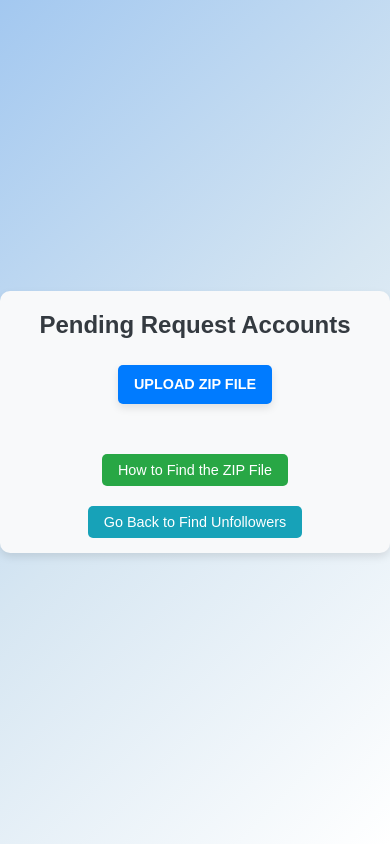
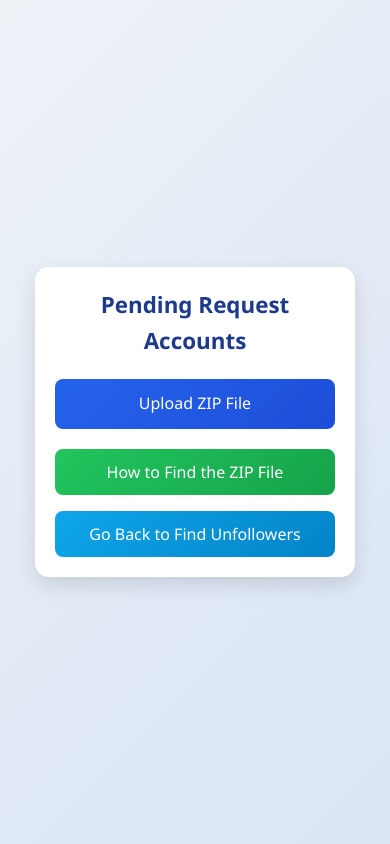
Before and after one commit to kunjkhanpara/Instagram_Unfollower_Tracker, a React (Create React App) app in the folder Desktop/New folder/Instagram_Unfollower_Tracker-main/: page /Instagram_Unfollower_Tracker/ok in a window 390 px wide. Built offline with nearby package versions, Linux system fonts and the light colour scheme.

Commit message:
Improve mobile UI and list scroll for unfollowers and pending requests

```diff
--- a/Desktop/New folder/Instagram_Unfollower_Tracker-main/src/components/CheckUnfollower.css
+++ b/Desktop/New folder/Instagram_Unfollower_Tracker-main/src/components/CheckUnfollower.css
@@ -1,123 +1,174 @@
-.file-upload-container {
-    background-color: #f8f9fa;
-    padding: 40px;
-    border-radius: 10px;
-    box-shadow: 0 4px 8px rgba(0, 0, 0, 0.1);
-    max-width: 700px;
-    margin: 30px auto;
-    text-align: center;
-    overflow: auto;
-    height: auto;
+* {
+  box-sizing: border-box;
+  font-family: "Segoe UI", sans-serif;
 }
 
-h2 {
-    font-size: 2rem;
-    color: #343a40;
-    margin-bottom: 20px;
+body {
+  background: linear-gradient(135deg, #eef2f7, #d9e4f5);
 }
 
+/* Main Card */
+.file-upload-container {
+  background-color: #ffffff;
+  padding: 30px;
+  border-radius: 14px;
+  box-shadow: 0 8px 20px rgba(0, 0, 0, 0.12);
+  max-width: 700px;
+  margin: 20px auto;
+  text-align: center;
+}
+
+/* Title */
+h2 {
+  font-size: 2rem;
+  color: #7c2d12;
+  margin-bottom: 20px;
+}
+
+/* Upload Section */
 .upload-section {
-    margin-bottom: 20px;
+  margin-bottom: 20px;
 }
 
 .custom-upload-btn {
-    display: inline-block;
-    padding: 15px 30px;
-    font-size: 1.1rem;
-    font-weight: bold;
-    color: white;
-    background-color: #007bff;
-    border: none;
-    border-radius: 5px;
-    cursor: pointer;
-    transition: background-color 0.3s ease, transform 0.2s ease;
-    text-align: center;
-    text-transform: uppercase;
-    box-shadow: 0 4px 8px rgba(0, 0, 0, 0.1);
-    margin-bottom: 10px;
+  display: inline-block;
+  background: linear-gradient(135deg, #f97316, #ea580c);
+  color: white;
+  padding: 12px 26px;
+  font-size: 1rem;
+  border-radius: 8px;
+  cursor: pointer;
+  transition: transform 0.2s, box-shadow 0.2s;
 }
 
 .custom-upload-btn:hover {
-    background-color: #0056b3;
-    transform: scale(1.05);
+  transform: translateY(-2px);
+  box-shadow: 0 4px 10px rgba(234, 88, 12, 0.4);
 }
 
 .upload-input-hidden {
-    display: none;
+  display: none;
 }
 
 .loading-spinner {
-    font-size: 1.2rem;
-    color: #17a2b8;
+  font-size: 1rem;
+  color: #0ea5e9;
 }
 
 .error-message {
-    color: #dc3545;
-    margin-top: 10px;
+  color: #dc2626;
+  margin-top: 10px;
 }
 
+/* Result Section */
 .result-section {
-    margin-top: 20px;
-    text-align: left;
+  margin-top: 20px;
+  text-align: left;
 }
 
-.non-followers-list {
-    list-style-type: none;
-    padding: 0;
-    max-height: 300px;
-    overflow-y: auto;
-    margin-top: 10px;
-    border: 1px solid #dee2e6;
-    border-radius: 5px;
-    padding: 10px;
-    background-color: #ffffff;
+.result-section h3 {
+  color: #111827;
 }
 
+/* LIST */
+.non-followers-list {
+  list-style: none;
+  padding: 0;
+  margin-top: 12px;
+  border-radius: 10px;
+  background: #f9fafb;
+  border: 1px solid #e5e7eb;
+
+  /* SHOW ~10 ITEMS */
+  max-height: 55vh;
+  overflow-y: auto;
+}
+
+/* List item */
 .non-followers-list li {
-    padding: 5px 0;
-    border-bottom: 1px solid #dee2e6;
+  padding: 12px 14px;
+  border-bottom: 1px solid #e5e7eb;
 }
 
 .non-followers-list li:last-child {
-    border-bottom: none;
+  border-bottom: none;
+}
+
+.non-followers-list a {
+  text-decoration: none;
+  color: #c2410c;
+  font-weight: 500;
+}
+
+.non-followers-list a:hover {
+  text-decoration: underline;
+  color: #9a3412;
+}
+
+/* Buttons */
+.instructions-btn,
+.pending-requests-btn {
+  display: block;
+  width: 100%;
+  padding: 12px;
+  margin-top: 16px;
+  font-size: 1rem;
+  border-radius: 8px;
+  border: none;
+  cursor: pointer;
+  color: white;
 }
 
 .instructions-btn {
-    padding: 10px 20px;
-    background-color: #28a745;
-    color: white;
-    font-size: 1rem;
-    border: none;
-    border-radius: 5px;
-    cursor: pointer;
-    margin-top: 20px;
-    transition: background-color 0.3s ease;
+  background: linear-gradient(135deg, #22c55e, #16a34a);
 }
 
 .instructions-btn:hover {
-    background-color: #218838;
+  background: linear-gradient(135deg, #16a34a, #15803d);
 }
 
 .pending-requests-btn {
-    padding: 10px 20px;
-    background-color: #17a2b8;
-    color: white;
-    font-size: 1rem;
-    border: none;
-    border-radius: 5px;
-    cursor: pointer;
-    margin-top: 20px;
-    transition: background-color 0.3s ease;
+  background: linear-gradient(135deg, #0ea5e9, #0284c7);
 }
 
 .pending-requests-btn:hover {
-    background-color: #117a8b;
+  background: linear-gradient(135deg, #0284c7, #0369a1);
 }
 
-.no-underline {
-    text-decoration: none;
+/* ---------- RESPONSIVE ---------- */
+
+/* Tablets */
+@media (max-width: 768px) {
+  .file-upload-container {
+    padding: 20px;
+    max-width: 95%;
+  }
+
+  h2 {
+    font-size: 1.6rem;
+  }
+
+  .non-followers-list {
+    max-height: 50vh;
+  }
 }
 
-.non-followers-list a:hover {
-    text-decoration: underline;
+/* Mobiles */
+@media (max-width: 480px) {
+  h2 {
+    font-size: 1.4rem;
+  }
+
+  .custom-upload-btn {
+    width: 100%;
+  }
+
+  .non-followers-list {
+    max-height: 60vh;
+  }
+
+  .non-followers-list li {
+    padding: 10px;
+    font-size: 0.95rem;
+  }
 }
--- a/Desktop/New folder/Instagram_Unfollower_Tracker-main/src/components/CheckUnfollower.js
+++ b/Desktop/New folder/Instagram_Unfollower_Tracker-main/src/components/CheckUnfollower.js
@@ -31,7 +31,7 @@ const CheckUnfollower = () => {
         return;
       }
 
-      // ---------- READ FOLLOWERS ----------
+      // READ FOLLOWERS
       const followersFile = connectionsFolder.file('followers_1.json');
       if (!followersFile) {
         setError('followers_1.json is missing.');
@@ -47,7 +47,7 @@ const CheckUnfollower = () => {
         .filter(Boolean)
         .map(u => u.toLowerCase());
 
-      // ---------- READ FOLLOWING ----------
+      // READ FOLLOWING
       const followingFile = connectionsFolder.file('following.json');
       if (!followingFile) {
         setError('following.json is missing.');
@@ -63,9 +63,8 @@ const CheckUnfollower = () => {
         .filter(Boolean)
         .map(u => u.toLowerCase());
 
-      // ---------- COMPARE ----------
+      // COMPARE
       const nonFollowersList = following.filter(user => !followers.includes(user));
-
       setNonFollowers(nonFollowersList);
 
     } catch (err) {
@@ -78,7 +77,7 @@ const CheckUnfollower = () => {
 
   return (
     <div className="file-upload-container">
-      <h2>Check Who Isn't Following You Back</h2>
+      <h2>Who Isn’t Following You Back</h2>
 
       <div className="upload-section">
         <label htmlFor="file-upload" className="custom-upload-btn">
@@ -106,7 +105,6 @@ const CheckUnfollower = () => {
                   href={`https://instagram.com/${user}`}
                   target="_blank"
                   rel="noopener noreferrer"
-                  className="no-underline"
                 >
                   {index + 1}. {user}
                 </a>
--- a/Desktop/New folder/Instagram_Unfollower_Tracker-main/src/components/ok.css
+++ b/Desktop/New folder/Instagram_Unfollower_Tracker-main/src/components/ok.css
@@ -1,37 +1,49 @@
-.file-upload-container {
-  background-color: #f8f9fa;
-  padding: 40px;
-  border-radius: 10px;
-  box-shadow: 0 4px 8px rgba(0, 0, 0, 0.1);
-  max-width: 600px;
-  margin: 30px auto;
-  text-align: center;
-  overflow: hidden;
+* {
+  box-sizing: border-box;
+  font-family: "Segoe UI", sans-serif;
 }
 
+body {
+  background: linear-gradient(135deg, #eef2f7, #d9e4f5);
+}
+
+/* Main Card */
+.file-upload-container {
+  background-color: #ffffff;
+  padding: 30px;
+  border-radius: 14px;
+  box-shadow: 0 8px 20px rgba(0, 0, 0, 0.12);
+  max-width: 700px;
+  margin: 20px auto;
+  text-align: center;
+}
+
+/* Title */
 h2 {
   font-size: 2rem;
-  color: #343a40;
+  color: #1e3a8a;
   margin-bottom: 20px;
 }
 
+/* Upload Section */
 .upload-section {
   margin-bottom: 20px;
 }
 
 .custom-upload-btn {
   display: inline-block;
-  background-color: #007bff;
+  background: linear-gradient(135deg, #2563eb, #1d4ed8);
   color: white;
-  padding: 10px 20px;
+  padding: 12px 26px;
   font-size: 1rem;
-  border-radius: 5px;
+  border-radius: 8px;
   cursor: pointer;
-  transition: background-color 0.3s ease;
+  transition: transform 0.2s, box-shadow 0.2s;
 }
 
 .custom-upload-btn:hover {
-  background-color: #0056b3;
+  transform: translateY(-2px);
+  box-shadow: 0 4px 10px rgba(37, 99, 235, 0.4);
 }
 
 .upload-input-hidden {
@@ -39,123 +51,124 @@ h2 {
 }
 
 .loading-spinner {
-  font-size: 1.2rem;
-  color: #17a2b8;
+  font-size: 1rem;
+  color: #0ea5e9;
 }
 
 .error-message {
-  color: #dc3545;
+  color: #dc2626;
   margin-top: 10px;
 }
 
+/* Result Section */
 .result-section {
   margin-top: 20px;
   text-align: left;
 }
 
-.pending-requests-list {
-  list-style-type: none;
-  padding: 0;
-  max-height: 300px;
-  overflow-y: auto;
-  margin-top: 10px;
-  border: 1px solid #dee2e6;
-  border-radius: 5px;
-  padding: 10px;
-  background-color: #ffffff;
+.result-section h3 {
+  color: #111827;
 }
 
+/* LIST */
+.pending-requests-list {
+  list-style: none;
+  padding: 0;
+  margin-top: 12px;
+  border-radius: 10px;
+  background: #f9fafb;
+  border: 1px solid #e5e7eb;
+
+  /* 👇 IMPORTANT FIX */
+  max-height: 55vh;   /* shows about 10 items on mobile */
+  overflow-y: auto;
+}
+
+/* List item */
 .pending-requests-list li {
-  padding: 5px 0;
-  border-bottom: 1px solid #dee2e6;
+  padding: 12px 14px;
+  border-bottom: 1px solid #e5e7eb;
 }
 
 .pending-requests-list li:last-child {
   border-bottom: none;
 }
 
-.instructions-btn {
-  padding: 10px 20px;
-  background-color: #28a745;
-  color: white;
-  font-size: 1rem;
-  border: none;
-  border-radius: 5px;
-  cursor: pointer;
-  margin-top: 20px;
-  transition: background-color 0.3s ease;
-}
-
-.instructions-btn:hover {
-  background-color: #218838;
-}
-
-.back-btn {
-  padding: 10px 20px;
-  background-color: #17a2b8;
-  color: white;
-  font-size: 1rem;
-  border: none;
-  border-radius: 5px;
-  cursor: pointer;
-  margin-top: 20px;
-  transition: background-color 0.3s ease;
-}
-
-.back-btn:hover {
-  background-color: #5a6268;
-}
-
-.no-underline {
+.pending-requests-list a {
   text-decoration: none;
+  color: #1d4ed8;
+  font-weight: 500;
 }
 
 .pending-requests-list a:hover {
   text-decoration: underline;
+  color: #1e40af;
 }
 
-/* Mobile responsiveness */
-@media (max-width: 767px) {
+/* Buttons */
+.instructions-btn,
+.back-btn {
+  display: block;
+  width: 100%;
+  padding: 12px;
+  margin-top: 16px;
+  font-size: 1rem;
+  border-radius: 8px;
+  border: none;
+  cursor: pointer;
+  color: white;
+}
+
+.instructions-btn {
+  background: linear-gradient(135deg, #22c55e, #16a34a);
+}
+
+.instructions-btn:hover {
+  background: linear-gradient(135deg, #16a34a, #15803d);
+}
+
+.back-btn {
+  background: linear-gradient(135deg, #0ea5e9, #0284c7);
+}
+
+.back-btn:hover {
+  background: linear-gradient(135deg, #0284c7, #0369a1);
+}
+
+/* ---------- RESPONSIVE ---------- */
+
+/* Tablets */
+@media (max-width: 768px) {
   .file-upload-container {
-      padding: 20px;
-      max-width: 100%;
+    padding: 20px;
+    max-width: 95%;
   }
 
   h2 {
-      font-size: 1.5rem;
-  }
-
-  .custom-upload-btn, .instructions-btn, .back-btn {
-      font-size: 0.9rem;
-      padding: 8px 16px;
+    font-size: 1.6rem;
   }
 
   .pending-requests-list {
-      max-height: 200px;
-  }
-
-  .result-section {
-      margin-top: 10px;
-  }
-
-  .upload-section {
-      display: flex;
-      flex-direction: column;
-      align-items: center;
-  }
-
-  .loading-spinner {
-      font-size: 1rem;
+    max-height: 50vh;
   }
 }
 
+/* Mobiles */
 @media (max-width: 480px) {
-  .pending-requests-list {
-      max-height: 150px;
-      overflow-y: scroll;
+  h2 {
+    font-size: 1.4rem;
   }
 
-  .file-upload-container {
-      padding: 15px;
+  .custom-upload-btn {
+    width: 100%;
+  }
+
+  .pending-requests-list {
+    max-height: 60vh; /* shows ~10 names on phone */
+  }
+
+  .pending-requests-list li {
+    padding: 10px;
+    font-size: 0.95rem;
   }
 }
--- a/Desktop/New folder/Instagram_Unfollower_Tracker-main/src/components/ok.js
+++ b/Desktop/New folder/Instagram_Unfollower_Tracker-main/src/components/ok.js
@@ -82,7 +82,6 @@ const PendingRequests = () => {
                   href={`https://instagram.com/${user}`}
                   target="_blank"
                   rel="noopener noreferrer"
-                  className="no-underline"
                 >
                   {index + 1}. {user}
                 </a>
```
